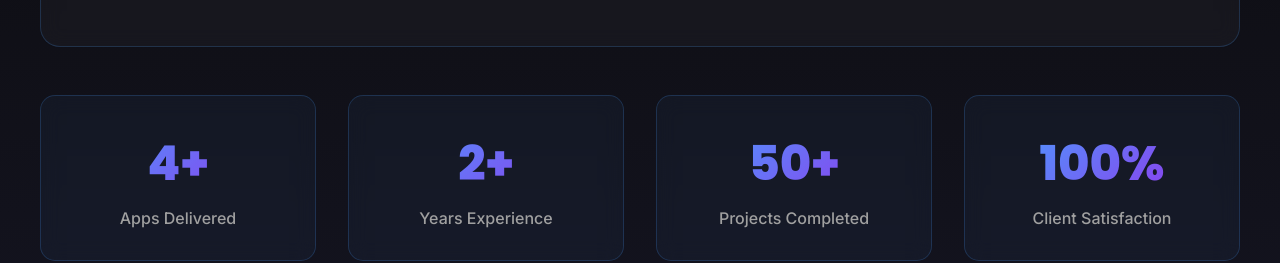
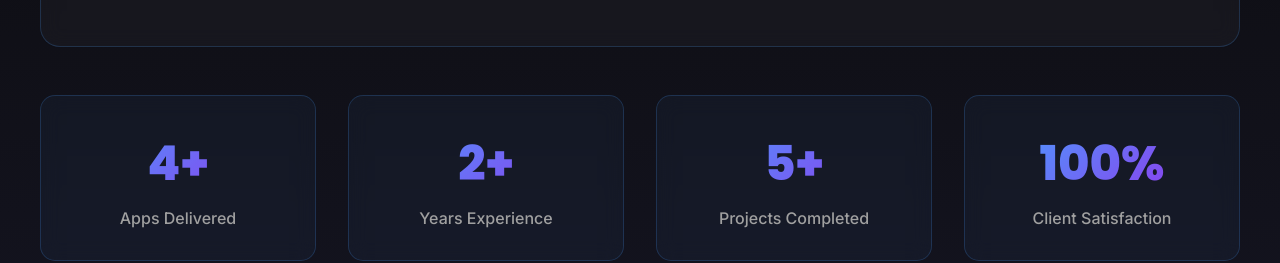
Before and after one commit to shiv-thacker/portfolio, a React (Create React App) app: page / in a window 1280 px wide. Shown: the part 1320-1583 px from the top of the page. Built offline with nearby package versions, Linux system fonts and the light colour scheme.

Commit message:
new changes

```diff
--- a/package.json
+++ b/package.json
@@ -2,7 +2,7 @@
   "name": "shivang-portfolio",
   "version": "0.1.0",
   "private": true,
- "homepage": "https://shiv-thacker.github.io/portfolio",
+  "homepage": "https://shiv-thacker.github.io/portfolio",
   "dependencies": {
     "framer-motion": "^10.16.4",
     "react": "^18.2.0",
@@ -36,5 +36,8 @@
       "last 1 firefox version",
       "last 1 safari version"
     ]
+  },
+  "devDependencies": {
+    "gh-pages": "^6.3.0"
   }
 }
--- a/src/components/About.js
+++ b/src/components/About.js
@@ -31,7 +31,7 @@ const About = () => {
   const stats = [
     { number: '4+', label: 'Apps Delivered' },
     { number: '2+', label: 'Years Experience' },
-    { number: '50+', label: 'Projects Completed' },
+    { number: '5+', label: 'Projects Completed' },
     { number: '100%', label: 'Client Satisfaction' },
   ];
 
```
Also changed, not shown: 1 other file (tests, documents, lock files or other folders).
